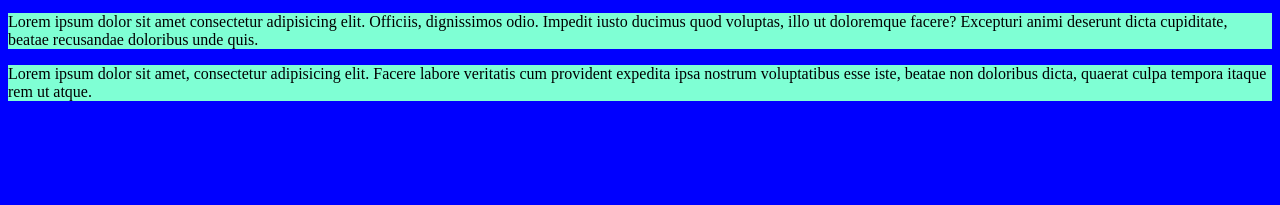
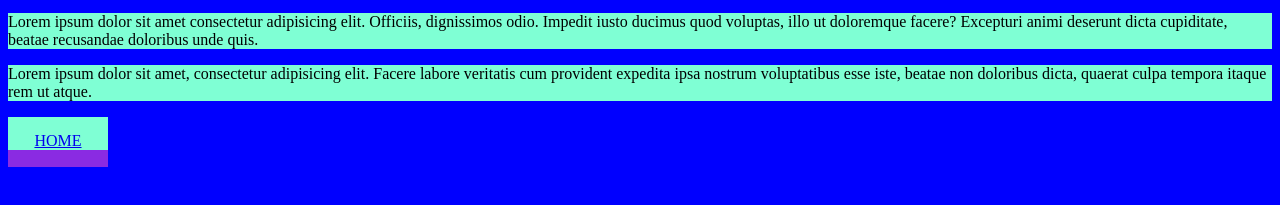
Before and after one commit to agathalouzada/sitekamai, a plain HTML site: page test.html in a window 1280 px wide. Shown: the part 119-324 px from the top of the page. Drawn offline with Linux system fonts and the light colour scheme.

Commit message:
teste link

```diff
--- a/test.html
+++ b/test.html
@@ -16,6 +16,15 @@
         p{
             background-color: aquamarine;
         }
+        div{
+            width: 100px;
+            height: 50px;
+            background-color: blueviolet;
+        }
+        .botao{
+            padding-top: 15px;
+            text-align: center;
+        }
     </style>
 
 </head>
@@ -24,5 +33,6 @@
     <p style="border-color: blanchedalmond;">Lorem ipsum dolor sit amet consectetur adipisicing elit. Magni nemo illum architecto aperiam cupiditate placeat, ipsa at autem dolore temporibus alias ut vitae mollitia quisquam, corrupti asperiores eos cum incidunt.</p>
     <p style="border-color: red;">Lorem ipsum dolor sit amet consectetur adipisicing elit. Officiis, dignissimos odio. Impedit iusto ducimus quod voluptas, illo ut doloremque facere? Excepturi animi deserunt dicta cupiditate, beatae recusandae doloribus unde quis.</p>
     <p style="border-color: purple;">Lorem ipsum dolor sit amet, consectetur adipisicing elit. Facere labore veritatis cum provident expedita ipsa nostrum voluptatibus esse iste, beatae non doloribus dicta, quaerat culpa tempora itaque rem ut atque.</p>
+    <a href="index.html"><div><p class="botao">HOME</p></div></a>
 </body>
 </html>
```
Also changed, not shown: index.html (+1 -1 lines).
